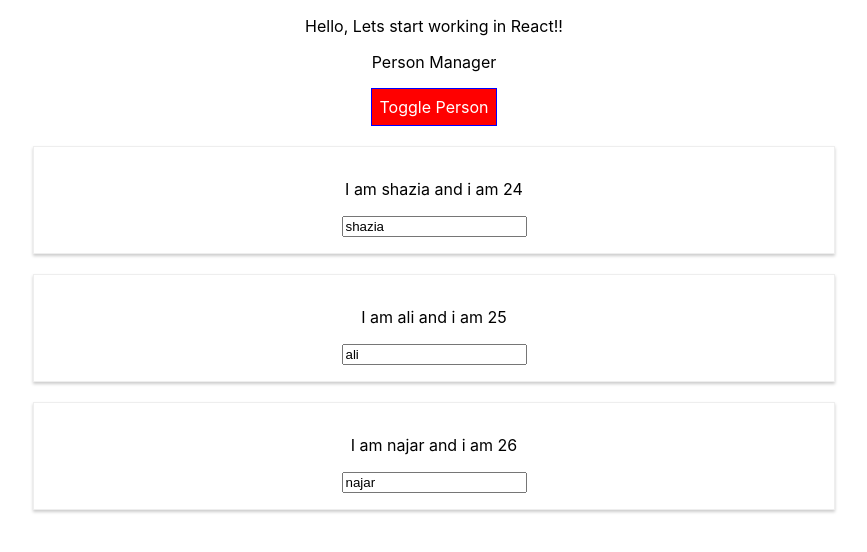
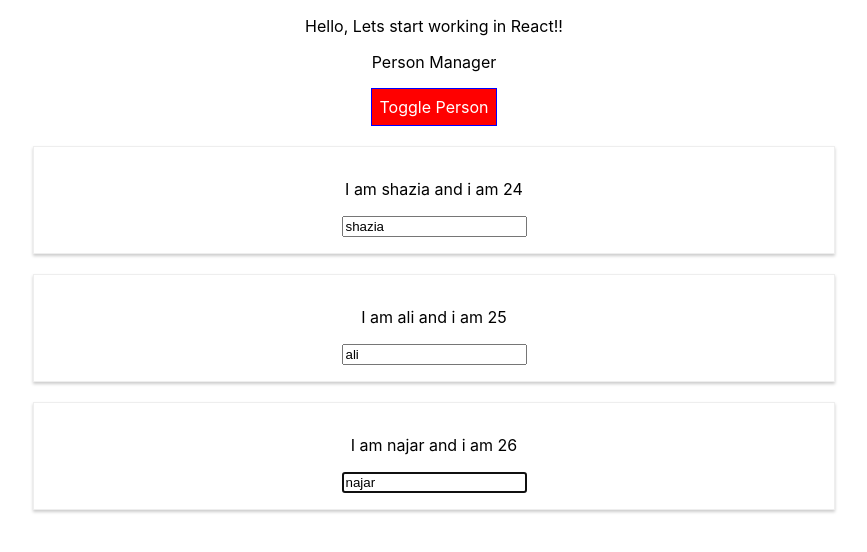
Before and after one commit to alishazia/react-dev, a React (Create React App) app: page / in a window 1280 px wide. Both pictures are taken after a click on the button "Toggle Person". Shown: the top 552 px of the page, without its empty margins (206-1073 px from the left). Built offline with nearby package versions, Linux system fonts and the light colour scheme.

Commit message:
Using ref to make an auto focus in the input field

```diff
--- a/src/components/Person/Person.js
+++ b/src/components/Person/Person.js
@@ -1,12 +1,18 @@
-import React from 'react';
+import React, { Component } from 'react';
 import './Person.css';
 
-const person = (props) =>{
-return (
-<div className="Person" >
-    <p onClick={props.click}>I am {props.name} and i am {props.age}</p>
-    <p>{props.children}</p>
-    <input onChange={props.changed} value={props.name}/>
-</div>)
+class Person extends Component {
+    componentDidMount() {
+        this.inputElement.focus();
+    }
+    render() {
+        return (
+            <div className="Person" >
+                <p onClick={this.props.click}>I am {this.props.name} and i am {this.props.age}</p>
+                <p>{this.props.children}</p>
+                <input onChange={this.props.changed} value={this.props.name}
+                    ref={(inputEl) => { this.inputElement = inputEl }} />
+            </div>)
+    }
 }
-export default person;
+export default Person;
```
